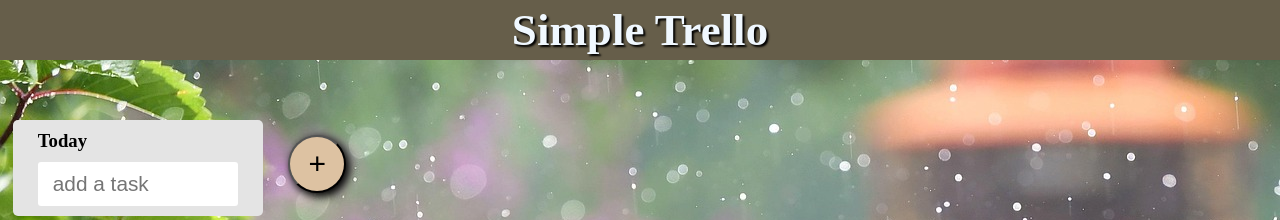
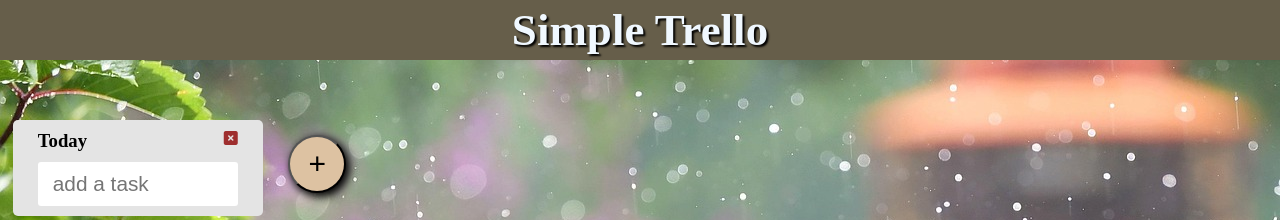
Before and after one commit to uttih/trello-clone, a React (Create React App) app: page / in a window 1280 px wide. Shown: the top 220 px of the page. Built offline with nearby package versions, Linux system fonts and the light colour scheme; the HTML template or start-up script is replaced by a standard one.

Commit message:
2023/10/17
7-44

```diff
--- a/src/components/task/Task.jsx
+++ b/src/components/task/Task.jsx
@@ -20,7 +20,7 @@
             className="taskTrashButton"
             onClick={() => handleDelete(task.id)}
           >
-            <i class="fa-solid fa-trash-can"></i>
+            <i className="fa-solid fa-trash-can"></i>
           </button>
         </div>
       )}
--- a/src/components/task/TaskCard.jsx
+++ b/src/components/task/TaskCard.jsx
@@ -4,13 +4,19 @@
 import { TaskAddInput } from "./input/TaskAddInput";
 import { Tasks } from "./Tasks";
 
-export const TaskCard = () => {
+export const TaskCard = ({ taskCardsList, setTaskCardsList, taskCard }) => {
   const [inputText, setInputText] = useState("");
   const [taskList, setTaskList] = useState([]);
   return (
     <div className="taskCard">
-      <TaskCardTitle />
-      <TaskCardDeleteButton />
+      <div className="taskCardTitleAndTaskCardDeleteButtonArea">
+        <TaskCardTitle />
+        <TaskCardDeleteButton
+          taskCardsList={taskCardsList}
+          setTaskCardsList={setTaskCardsList}
+          taskCard={taskCard}
+        />
+      </div>
       <TaskAddInput
         inputText={inputText}
         setInputText={setInputText}
--- a/src/components/task/TaskCards.jsx
+++ b/src/components/task/TaskCards.jsx
@@ -12,8 +12,13 @@
   ]);
   return (
     <div className="taskCardsArea">
-      {taskCardsList.map((taskCardList) => (
-        <TaskCard key={taskCardList.id} />
+      {taskCardsList.map((taskCard) => (
+        <TaskCard
+          key={taskCard.id}
+          taskCardsList={taskCardsList}
+          setTaskCardsList={setTaskCardsList}
+          taskCard={taskCard}
+        />
       ))}
       <AddTaskCardButton
         taskCardsList={taskCardsList}
--- a/src/components/task/button/TaskCardDeleteButton.jsx
+++ b/src/components/task/button/TaskCardDeleteButton.jsx
@@ -1,5 +1,22 @@
 import React from "react";
 
-export const TaskCardDeleteButton = () => {
-  return <div></div>;
+export const TaskCardDeleteButton = ({
+  taskCardsList,
+  setTaskCardsList,
+  taskCard,
+}) => {
+  const taskCardDeleteButton = (id) => {
+    /* タスクカードを削除する */
+    setTaskCardsList(taskCardsList.filter((e) => e.id !== id));
+  };
+  return (
+    <div>
+      <button
+        className="taskCardDeleteButton"
+        onClick={() => taskCardDeleteButton(taskCard.id)}
+      >
+        <i className="fa-solid fa-square-xmark"></i>
+      </button>
+    </div>
+  );
 };
```
